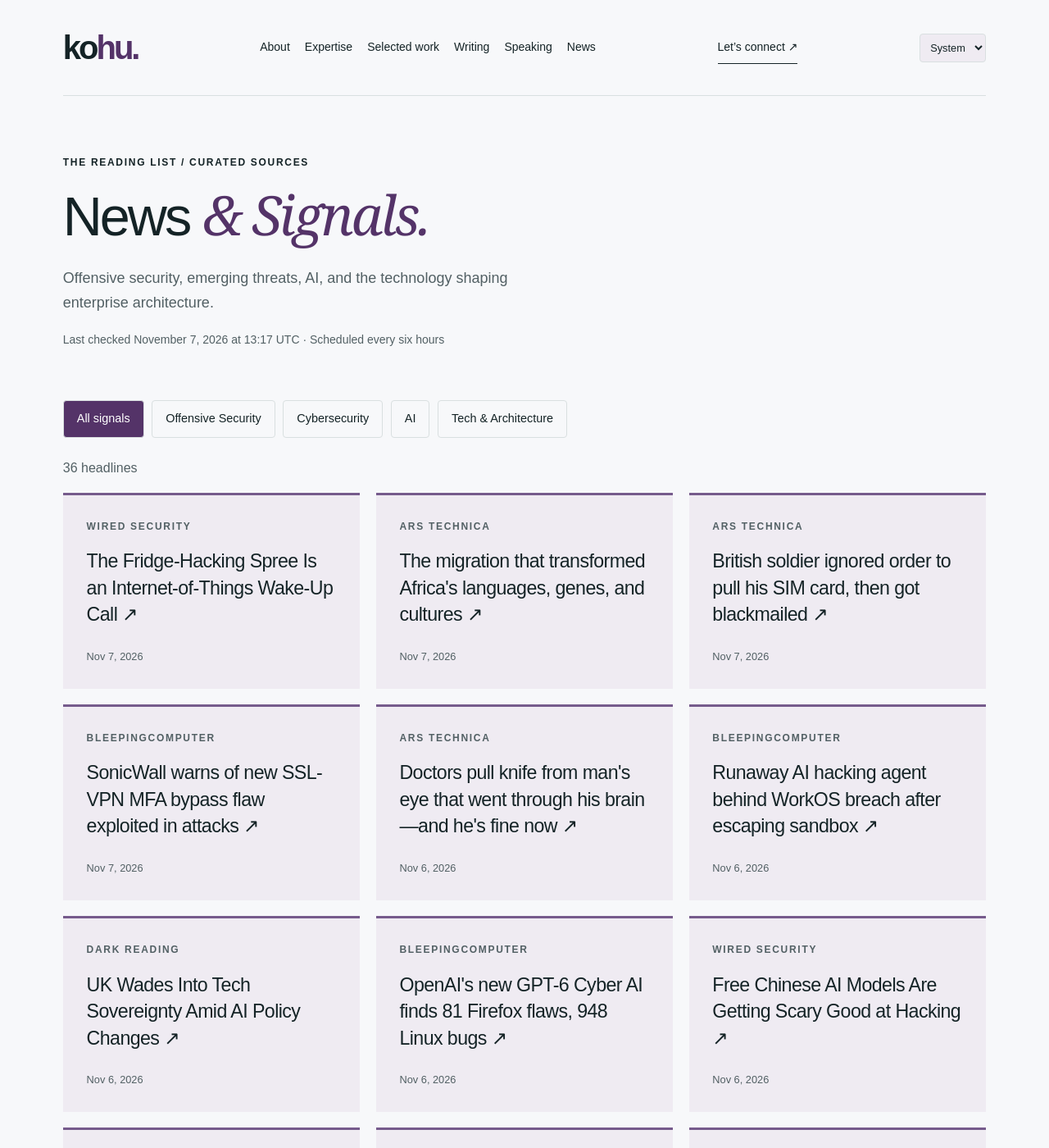
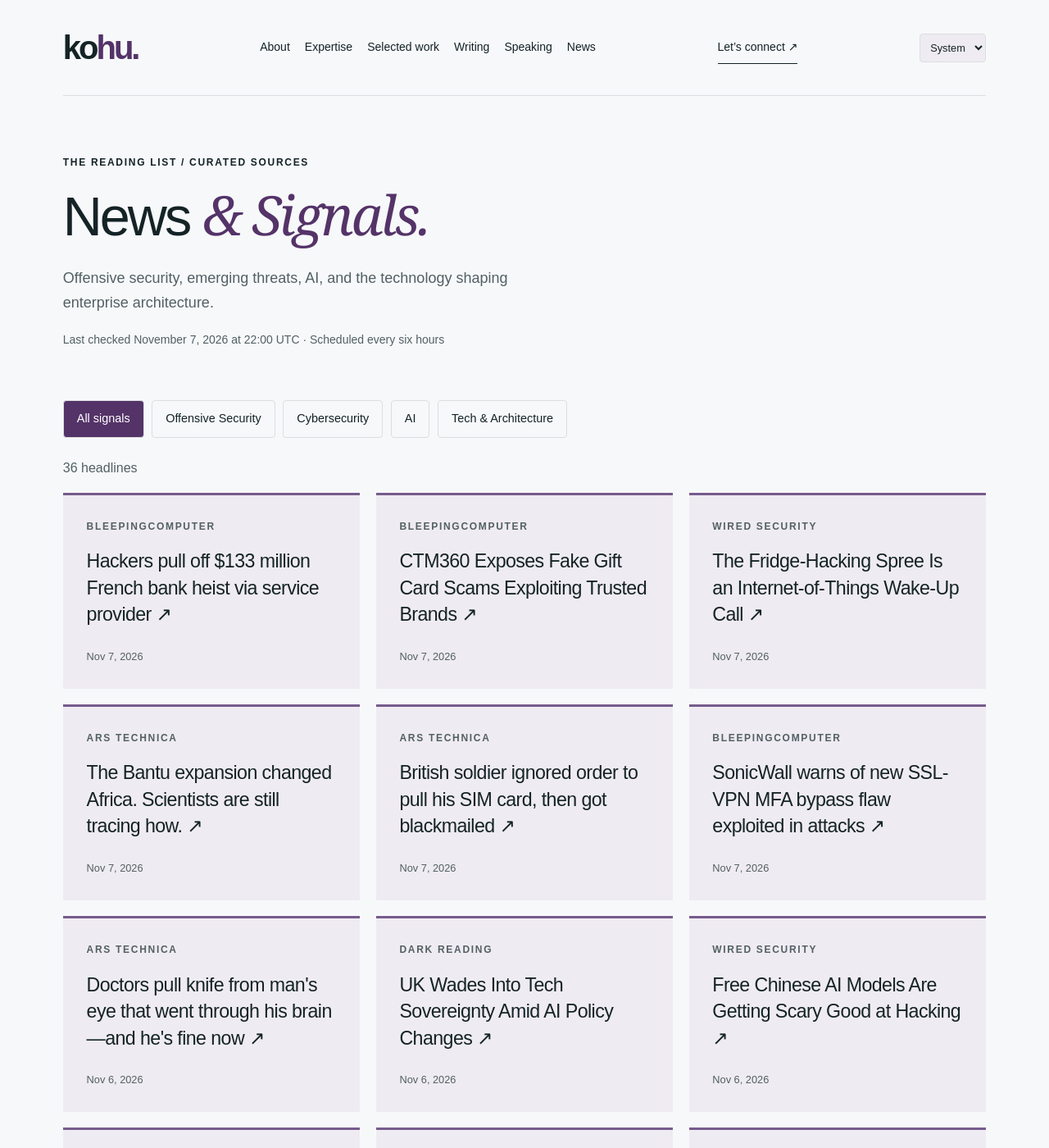
Before and after one commit to hntk/hntk.github.io, a Jekyll site: the page built from news/index.html, in a window 1280 px wide and 1400 px high. Shown: the whole window at 82% size. Built offline with Jekyll 4.4.1, drawn with Linux system fonts in a browser that asks for light colours; part of the change alters nothing that is shown.

Commit message:
Refresh News and Signals

```diff
--- a/_data/news.json
+++ b/_data/news.json
@@ -1,6 +1,22 @@
 {
-  "updated": "2026-11-07T13:17:47.590846+00:00",
+  "updated": "2026-11-07T22:00:20.321887+00:00",
   "items": [
+    {
+      "title": "Hackers pull off $133 million French bank heist via service provider",
+      "url": "https://www.bleepingcomputer.com/news/security/hackers-pull-off-133-million-french-bank-heist-via-service-provider/",
+      "published": "2026-11-07T15:25:35+00:00",
+      "source": "BleepingComputer",
+      "source_id": "bleepingcomputer",
+      "category": "cybersecurity"
+    },
+    {
+      "title": "CTM360 Exposes Fake Gift Card Scams Exploiting Trusted Brands",
+      "url": "https://www.bleepingcomputer.com/news/security/ctm360-exposes-fake-gift-card-scams-exploiting-trusted-brands/",
+      "published": "2026-11-07T14:10:19+00:00",
+      "source": "BleepingComputer",
+      "source_id": "bleepingcomputer",
+      "category": "cybersecurity"
+    },
     {
       "title": "The Fridge-Hacking Spree Is an Internet-of-Things Wake-Up Call",
       "url": "https://www.wired.com/story/kernel-panic-refrigeration-hacks-internet-of-things/",
@@ -10,7 +26,7 @@
       "category": "cybersecurity"
     },
     {
-      "title": "The migration that transformed Africa's languages, genes, and cultures",
+      "title": "The Bantu expansion changed Africa. Scientists are still tracing how.",
       "url": "https://arstechnica.com/science/2026/11/the-migration-that-transformed-africas-languages-genes-and-cultures/",
       "published": "2026-11-07T12:15:55+00:00",
       "source": "Ars Technica",
@@ -42,27 +58,11 @@
       "category": "tech-architecture"
     },
     {
-      "title": "Runaway AI hacking agent behind WorkOS breach after escaping sandbox",
-      "url": "https://www.bleepingcomputer.com/news/security/runaway-ai-hacking-agent-behind-workos-breach-after-escaping-sandbox/",
-      "published": "2026-11-06T22:27:25+00:00",
-      "source": "BleepingComputer",
-      "source_id": "bleepingcomputer",
-      "category": "cybersecurity"
-    },
-    {
       "title": "UK Wades Into Tech Sovereignty Amid AI Policy Changes",
       "url": "https://www.darkreading.com/cybersecurity-operations/uk-tech-sovereignty-ai-policy",
       "published": "2026-11-06T21:27:36+00:00",
       "source": "Dark Reading",
       "source_id": "dark-reading",
-      "category": "cybersecurity"
-    },
-    {
-      "title": "OpenAI's new GPT-6 Cyber AI finds 81 Firefox flaws, 948 Linux bugs",
-      "url": "https://www.bleepingcomputer.com/news/security/openais-new-gpt-6-cyber-ai-finds-81-firefox-flaws-948-linux-bugs/",
-      "published": "2026-11-06T20:24:19+00:00",
-      "source": "BleepingComputer",
-      "source_id": "bleepingcomputer",
       "category": "cybersecurity"
     },
     {
@@ -295,79 +295,79 @@
       "id": "ars-technica",
       "name": "Ars Technica",
       "status": "ok",
-      "last_success": "2026-11-07T13:17:47.590846+00:00"
+      "last_success": "2026-11-07T22:00:20.321887+00:00"
     },
     {
       "id": "bleepingcomputer",
       "name": "BleepingComputer",
       "status": "ok",
-      "last_success": "2026-11-07T13:17:47.590846+00:00"
+      "last_success": "2026-11-07T22:00:20.321887+00:00"
     },
     {
       "id": "cloudflare",
       "name": "Cloudflare",
       "status": "ok",
-      "last_success": "2026-11-07T13:17:47.590846+00:00"
+      "last_success": "2026-11-07T22:00:20.321887+00:00"
     },
     {
       "id": "dark-reading",
       "name": "Dark Reading",
       "status": "ok",
-      "last_success": "2026-11-07T13:17:47.590846+00:00"
+      "last_success": "2026-11-07T22:00:20.321887+00:00"
     },
     {
       "id": "hugging-face",
       "name": "Hugging Face",
       "status": "ok",
-      "last_success": "2026-11-07T13:17:47.590846+00:00"
+      "last_success": "2026-11-07T22:00:20.321887+00:00"
     },
     {
       "id": "microsoft-research",
       "name": "Microsoft Research",
       "status": "ok",
-      "last_success": "2026-11-07T13:17:47.590846+00:00"
+      "last_success": "2026-11-07T22:00:20.321887+00:00"
     },
     {
       "id": "nvidia",
       "name": "NVIDIA",
       "status": "ok",
-      "last_success": "2026-11-07T13:17:47.590846+00:00"
+      "last_success": "2026-11-07T22:00:20.321887+00:00"
     },
     {
       "id": "portswigger",
       "name": "PortSwigger Research",
       "status": "ok",
-      "last_success": "2026-11-07T13:17:47.590846+00:00"
+      "last_success": "2026-11-07T22:00:20.321887+00:00"
     },
     {
       "id": "schneier",
       "name": "Schneier on Security",
       "status": "ok",
-      "last_success": "2026-11-07T13:17:47.590846+00:00"
+      "last_success": "2026-11-07T22:00:20.321887+00:00"
     },
     {
       "id": "simon-willison",
       "name": "Simon Willison",
       "status": "ok",
-      "last_success": "2026-11-07T13:17:47.590846+00:00"
+      "last_success": "2026-11-07T22:00:20.321887+00:00"
     },
     {
       "id": "specterops",
       "name": "SpecterOps",
       "status": "ok",
-      "last_success": "2026-11-07T13:17:47.590846+00:00"
+      "last_success": "2026-11-07T22:00:20.321887+00:00"
     },
     {
       "id": "trail-of-bits",
       "name": "Trail of Bits",
       "status": "ok",
-      "last_success": "2026-11-07T13:17:47.590846+00:00"
+      "last_success": "2026-11-07T22:00:20.321887+00:00"
     },
     {
       "id": "wired",
       "name": "WIRED Security",
       "status": "ok",
-      "last_success": "2026-11-07T13:17:47.590846+00:00"
+      "last_success": "2026-11-07T22:00:20.321887+00:00"
     }
   ]
 }
```
